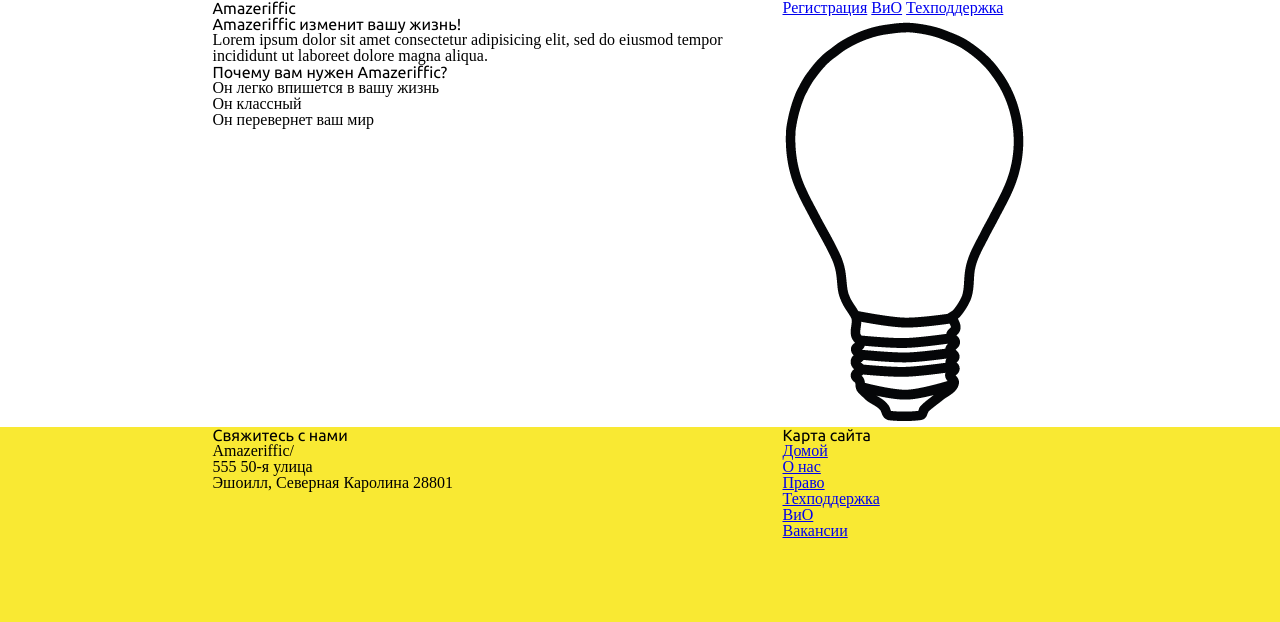
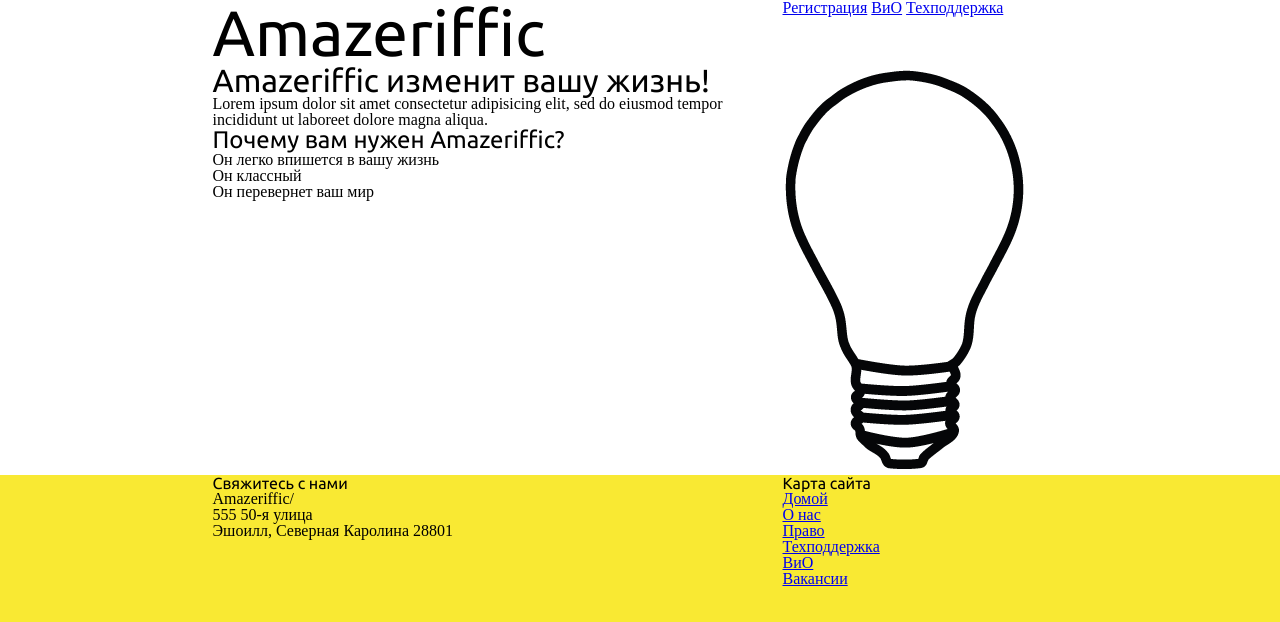
Before and after one commit to Mariie23/8, a plain HTML site: page index.html in a window 1280 px wide. Drawn offline with Linux system fonts and the light colour scheme.

Commit message:
Установлены размеры шрифтов

```diff
--- a/style.css
+++ b/style.css
@@ -45,6 +45,15 @@ footer .sitemap{
     float: right;
     width: 285px;
 }
+h1{
+    font-size: 400%;
+}
+h2{
+    font-size: 200%;
+}
+h3{
+    font-size: 150%;
+}
 h1, h2, h3, h4{
     font-family: 'Ubuntu', sans-serif;
 }
```
